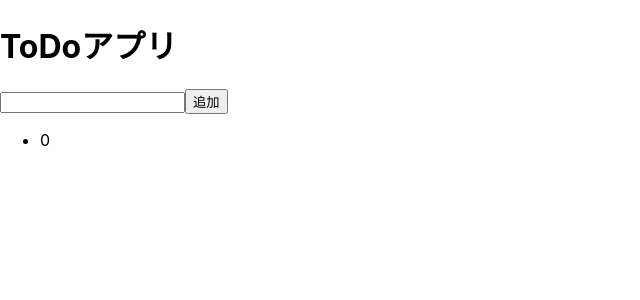
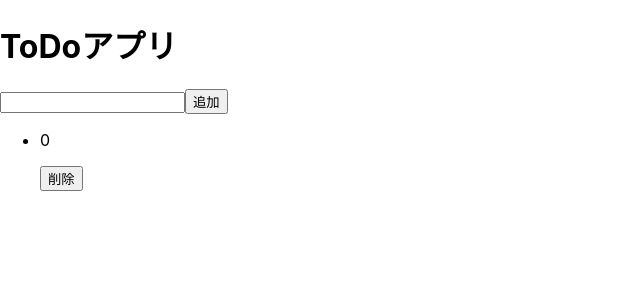
Before and after one commit to locoid-dealer/react-todo-app_211222, a React (Create React App) app: page / in a window 1280 px wide. Both pictures are taken after a click on the button "追加". Shown: the top 300 px of the page, without its empty margins (0-640 px from the left). Built offline with nearby package versions, Linux system fonts and the light colour scheme.

Commit message:
[ADD] Delete

```diff
--- a/src/App.tsx
+++ b/src/App.tsx
@@ -14,6 +14,12 @@ export const App = () => {
     setTodos(latestTodos);
   };
 
+  const deleteTodo = (index: number) => {
+    const latestTodos = [...todos];
+    latestTodos.splice(index, 1);
+    setTodos(latestTodos);
+  };
+
   return (
     <>
       <h1>ToDoアプリ</h1>
@@ -26,6 +32,13 @@ export const App = () => {
               <p>
                 {todo} {index}
               </p>
+              <button
+                onClick={() => {
+                  deleteTodo(index);
+                }}
+              >
+                削除
+              </button>
             </li>
           );
         })}
```
